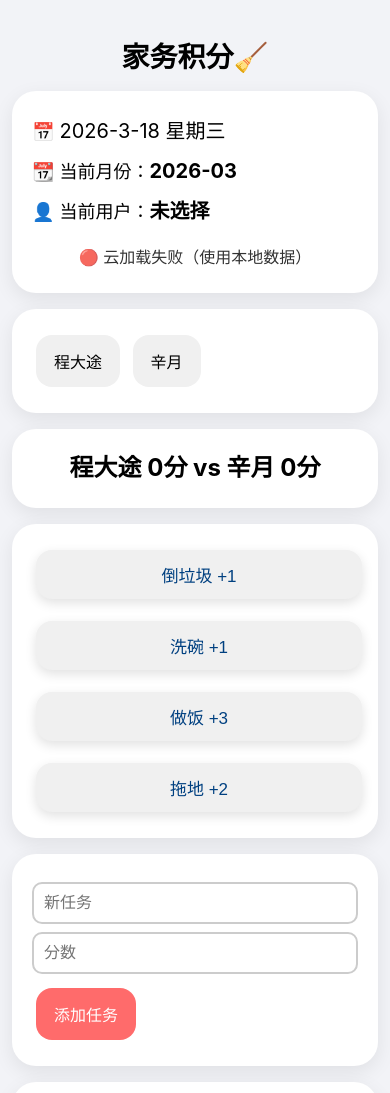
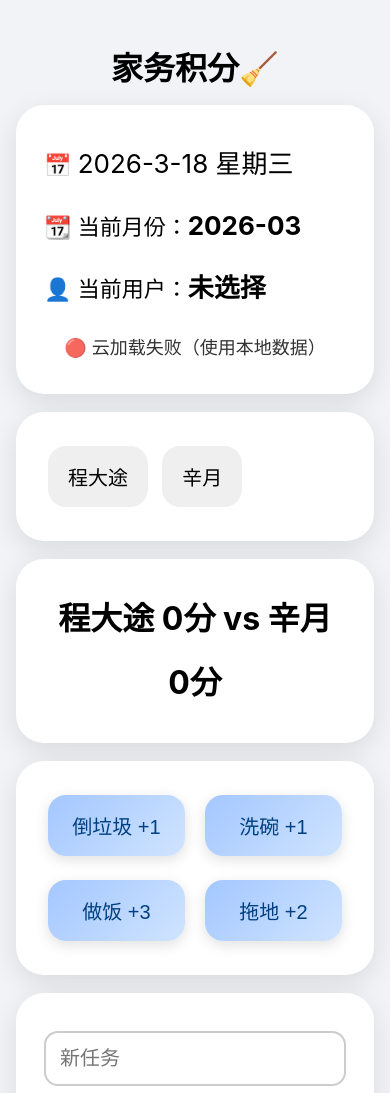
Before and after one commit to xinyueeeeee-source/housework, a plain HTML site: page index.html in a window 390 px wide. Shown: the top 1093 px of the page. Drawn offline with Linux system fonts and the light colour scheme; no server answers.

Commit message:
Update index.html

```diff
--- a/index.html
+++ b/index.html
@@ -5,6 +5,11 @@
 <title>家务积分🧹</title>
 
 <style>
+/* 根字体放大，整体放大 UI */
+html {
+  font-size: 22px;
+}
+
 body {
   font-family: -apple-system, BlinkMacSystemFont, "SF Pro Display", "Microsoft YaHei", sans-serif;
   background: #f2f3f7;
@@ -13,35 +18,95 @@ body {
   margin: auto;
 }
 
+/* 标题 */
 h2 {
   text-align: center;
-  font-size: 28px;
+  font-size: 32px;
   margin-bottom: 16px;
 }
 
 h3 {
-  font-size: 22px;
+  font-size: 26px;
   margin-bottom: 10px;
 }
 
 /* 卡片样式 */
 .card {
   background: white;
-  padding: 20px;
-  border-radius: 24px;
-  margin-bottom: 16px;
-  box-shadow: 0 6px 20px rgba(0,0,0,0.08);
-  line-height: 1.6;
+  padding: 28px;
+  border-radius: 28px;
+  margin-bottom: 18px;
+  box-shadow: 0 8px 28px rgba(0,0,0,0.1);
+  line-height: 2;
+}
+
+/* 状态显示 */
+.status {
+  text-align: center;
+  font-size: 18px;
+  margin-top: 10px;
+  opacity: 0.8;
+}
+
+/* 顶部日期/月份/用户显示 */
+#dateText, #monthText, #currentUserText {
+  font-size: 26px;
+  line-height: 2.4;
+}
+
+/* 分数板 */
+.score-board {
+  text-align: center;
+  font-size: 32px;
+  font-weight: bold;
+  transition: all 0.3s ease;
+}
+
+/* 分数跳动动画 */
+@keyframes scoreJump {
+  0% { transform: scale(1); }
+  30% { transform: scale(1.3); }
+  60% { transform: scale(1.2); }
+  100% { transform: scale(1); }
+}
+
+/* 任务网格 */
+.task-grid {
+  display: flex;
+  flex-wrap: wrap;
+  gap: 12px;
+}
+
+.task-grid button {
+  flex: 1 0 45%;
+  font-size: 20px;
+  padding: 16px;
+  background: linear-gradient(135deg, #a3c7ff, #d0e4ff); /* 浅蓝 */
+  color: #004080;
+  box-shadow: 0 4px 14px rgba(0,0,0,0.12);
+  border: none;
+  border-radius: 18px;
+  cursor: pointer;
+  transition: all 0.15s ease;
+}
+
+.task-grid button:hover {
+  transform: scale(1.05);
+}
+
+/* 点击动画 */
+.task-grid button:active {
+  transform: scale(0.95);
+  transition: transform 0.1s;
 }
 
 /* 按钮 */
 button {
   border: none;
-  border-radius: 16px;
-  padding: 14px 18px;
+  border-radius: 18px;
+  padding: 16px 20px;
   margin: 6px 4px;
-  background: #f0f0f0;
-  font-size: 16px;
+  font-size: 20px;
   cursor: pointer;
   transition: all 0.15s ease;
 }
@@ -50,56 +115,32 @@ button:hover {
   transform: scale(1.05);
 }
 
+/* “添加任务”按钮淡粉色 */
 .primary {
-  background: #ff6b6b;
-  color: white;
+  background: #ffcce0;
+  color: #800040;
 }
 
-.active {
-  background: #4a90e2;
-  color: white;
-}
-
-/* 任务网格 */
-.task-grid {
-  display: flex;
-  flex-wrap: wrap;
-  gap: 10px;
-}
-
-.task-grid button {
-  flex: 1 0 45%;
-  font-size: 17px;
-  padding: 12px;
-  background: linear-gradient(135deg, #d0e4ff);
-  color: #004080;
-  box-shadow: 0 4px 12px rgba(0,0,0,0.12);
-}
-
-/* 分数板 */
-.score-board {
-  text-align: center;
-  font-size: 24px;
-  font-weight: bold;
-}
-
-/* 状态显示 */
-.status {
-  text-align: center;
-  font-size: 14px;
-  margin-top: 6px;
-  opacity: 0.8;
+/* 输入框 */
+input {
+  padding: 14px;
+  font-size: 20px;
+  width: calc(100% - 32px);
+  margin: 10px auto;
+  display: block;
+  border-radius: 14px;
+  border: 2px solid #ccc;
 }
 
 /* 记录条目 */
 .record-item {
   display: flex;
   justify-content: space-between;
-  margin-bottom: 8px;
-  font-size: 16px;
+  margin-bottom: 10px;
+  font-size: 20px;
   background: #f9f9f9;
-  border-radius: 12px;
-  padding: 8px 12px;
+  border-radius: 14px;
+  padding: 12px 16px;
   align-items: center;
   transition: background 0.2s;
 }
@@ -111,40 +152,26 @@ button:hover {
 .record-item button {
   background: #ff6b6b;
   color: white;
-  padding: 6px 10px;
-  border-radius: 12px;
-  font-size: 14px;
+  padding: 8px 12px;
+  border-radius: 14px;
+  font-size: 16px;
 }
 
 .record-item button:hover {
   transform: scale(1.1);
 }
 
-/* 输入框 */
-input {
-  padding: 10px;
-  font-size: 16px;
-  margin: 8px auto;           /* 上下 8px，左右居中 */
-  border-radius: 10px;
-  border: 2px solid #ccc;
-  width: calc(100% - 24px);   /* 留出左右各12px空隙 */
-  display: block;              /* 保证 margin auto 生效 */
-}
-
 /* 列表 */
 ul {
   padding-left: 18px;
-  font-size: 16px;
+  font-size: 20px;
 }
 
-@media (max-width: 480px) {
-  body {
-    padding: 12px;
-  }
-
-  .task-grid button {
-    flex: 1 0 100%;
-  }
+/* 奖励弹窗动画 */
+@keyframes popupFade {
+  0% { opacity: 0; transform: translateY(-20px); }
+  50% { opacity: 1; transform: translateY(0); }
+  100% { opacity: 0; transform: translateY(-20px); }
 }
 </style>
 </head>
@@ -153,38 +180,44 @@ ul {
 
 <h2>家务积分🧹</h2>
 
-<!-- 顶部信息卡片样式调整 -->
-<div class="card" style="line-height:2.0; font-size:18px;">
-📅 <span id="dateText" style="font-size:20px;"></span><br>
-📆 当前月份：<b id="monthText" style="font-size:20px;"></b><br>
-👤 当前用户：<b id="currentUserText" style="font-size:20px;">未选择</b><br>
-<div class="status" id="syncStatus" style="font-size:16px; margin-top:10px;">🟡 初始化中...</div>
+<!-- 顶部信息 -->
+<div class="card">
+📅 <span id="dateText"></span><br>
+📆 当前月份：<b id="monthText"></b><br>
+👤 当前用户：<b id="currentUserText">未选择</b><br>
+<div class="status" id="syncStatus">🟡 初始化中...</div>
 </div>
 
+<!-- 用户选择 -->
 <div class="card">
   <button onclick="setUser('程大途')">程大途</button>
   <button onclick="setUser('辛月')">辛月</button>
 </div>
 
+<!-- 分数板 -->
 <div class="card">
   <div class="score-board" id="scoreBoard">-- : --</div>
 </div>
 
+<!-- 家务任务 -->
 <div class="card">
   <div id="tasks" class="task-grid"></div>
 </div>
 
+<!-- 新增任务 -->
 <div class="card">
   <input id="newTask" placeholder="新任务">
   <input id="newScore" type="number" placeholder="分数">
   <button class="primary" onclick="addTask()">添加任务</button>
 </div>
 
+<!-- 记录 -->
 <div class="card">
   <h3>📜 记录</h3>
   <div id="records"></div>
 </div>
 
+<!-- 排行榜 -->
 <div class="card">
   <h3>🏆 本月排行榜</h3>
   <ul id="ranking"></ul>
@@ -201,6 +234,7 @@ const tasksDiv = document.getElementById("tasks");
 const recordsDiv = document.getElementById("records");
 const rankingDiv = document.getElementById("ranking");
 const syncStatus = document.getElementById("syncStatus");
+const scoreBoard = document.getElementById("scoreBoard");
 
 // ===== 工具 =====
 function formatDate(){
@@ -344,7 +378,11 @@ function addRecord(task,score){
   saveAll();
   updateAll();
 
-  // 奖励提示
+  // 分数板跳动动画
+  scoreBoard.style.animation = "scoreJump 0.5s";
+  setTimeout(()=>{ scoreBoard.style.animation=""; },500);
+
+  // 奖励弹窗
   let scores = calcScores(currentMonth);
   if(scores[currentUser] >= 100 && !rewardGiven[currentUser]){
     rewardGiven[currentUser] = true;
@@ -355,10 +393,11 @@ function addRecord(task,score){
     popup.style.left = "50%";
     popup.style.transform = "translateX(-50%)";
     popup.style.background = "#ffecb3";
-    popup.style.padding = "12px 24px";
-    popup.style.borderRadius = "16px";
-    popup.style.boxShadow = "0 4px 12px rgba(0,0,0,0.2)";
+    popup.style.padding = "14px 26px";
+    popup.style.borderRadius = "18px";
+    popup.style.boxShadow = "0 6px 18px rgba(0,0,0,0.2)";
     popup.style.zIndex = 999;
+    popup.style.animation = "popupFade 2s forwards";
     document.body.appendChild(popup);
     setTimeout(()=>popup.remove(),2000);
   }
@@ -428,8 +467,7 @@ function renderScoreBoard(){
   let aCrown = aScore > bScore ? " 👑" : "";
   let bCrown = bScore > aScore ? " 👑" : "";
 
-  document.getElementById("scoreBoard").innerText =
-    `程大途${aCrown} ${aScore}分  vs  辛月${bCrown} ${bScore}分`;
+  scoreBoard.innerText = `程大途${aCrown} ${aScore}分  vs  辛月${bCrown} ${bScore}分`;
 }
 
 function renderRanking(){
```
